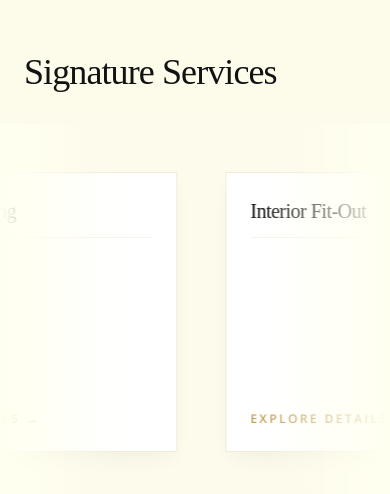
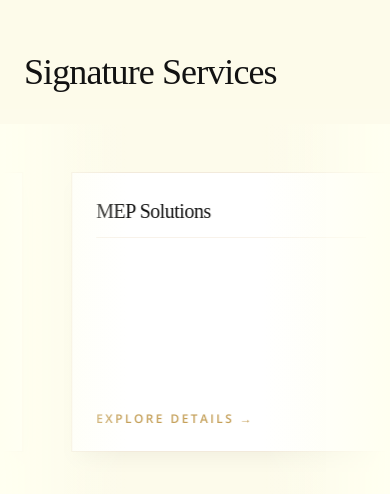
Before and after one commit to Ardra-mohan/premium_floors1, a React (Vite) app: page / in a window 390 px wide. Shown: the part 6151-6645 px from the top of the page. Built offline with nearby package versions, Linux system fonts and the light colour scheme; a web font is replaced by a local one.

Commit message:
updated website2

```diff
--- a/src/App.jsx
+++ b/src/App.jsx
@@ -50,12 +50,26 @@ function App() {
   const [isScrolled, setIsScrolled] = React.useState(false);
   const [isMarqueeHovered, setIsMarqueeHovered] = React.useState(false);
   const [isEpoxyHovered, setIsEpoxyHovered] = React.useState(false);
+  const [windowWidth, setWindowWidth] = React.useState(typeof window !== 'undefined' ? window.innerWidth : 1200);
+
+  React.useEffect(() => {
+    const handleResize = () => setWindowWidth(window.innerWidth);
+    window.addEventListener('resize', handleResize);
+    return () => window.removeEventListener('resize', handleResize);
+  }, []);
+
+  const getScrollEnd = () => {
+    if (windowWidth < 768) return "-450vw";
+    if (windowWidth < 1024) return "-250vw";
+    return "-120vw";
+  };
 
   const heroRef = useRef(null);
   const servicesRef = useRef(null);
 
   const { scrollYProgress: servicesScrollY } = useScroll({ target: servicesRef, offset: ["start start", "end end"] });
-  const servicesX = useTransform(servicesScrollY, [0, 1], ["10vw", "-120vw"]);
+  const servicesX = useTransform(servicesScrollY, [0, 1], ["10vw", getScrollEnd()]);
+
   const { scrollYProgress } = useScroll({
     target: heroRef,
     offset: ["start start", "end start"]
@@ -600,10 +614,10 @@ function EpoxyCard({ img, isMarqueeHovered }) {
       transition={{ duration: 1.2, ease: [0.16, 1, 0.3, 1] }}
       className="relative flex-none w-[200px] md:w-[260px] h-[260px] md:h-[340px] bg-white/5 backdrop-blur-xl border rounded-[4px] cursor-pointer overflow-hidden transform-gpu group will-change-transform"
     >
-      <img src={img} alt="Epoxy Finish" className="absolute inset-0 w-full h-full object-cover opacity-80 grayscale-[20%] group-hover:scale-110 group-hover:opacity-100 group-hover:grayscale-0 transition-all duration-1000" />
+      <img src={img} alt="Epoxy Finish" className="absolute inset-0 w-full h-full object-cover opacity-100 md:opacity-80 grayscale-0 md:grayscale-[20%] group-hover:scale-110 group-hover:opacity-100 group-hover:grayscale-0 transition-all duration-1000" />
 
       {/* Glass Overlay for frosting effect */}
-      <div className="absolute inset-0 bg-matte-black/40 group-hover:bg-transparent transition-colors duration-1000"></div>
+      <div className="absolute inset-0 bg-transparent md:bg-matte-black/40 group-hover:bg-transparent transition-colors duration-1000"></div>
 
       {/* Light Reflection */}
       <motion.div
--- a/src/index.css
+++ b/src/index.css
@@ -44,5 +44,5 @@
 }
 
 .animate-marquee {
-  animation: marquee 40s linear infinite;
+  animation: marquee 20s linear infinite;
 }
```
